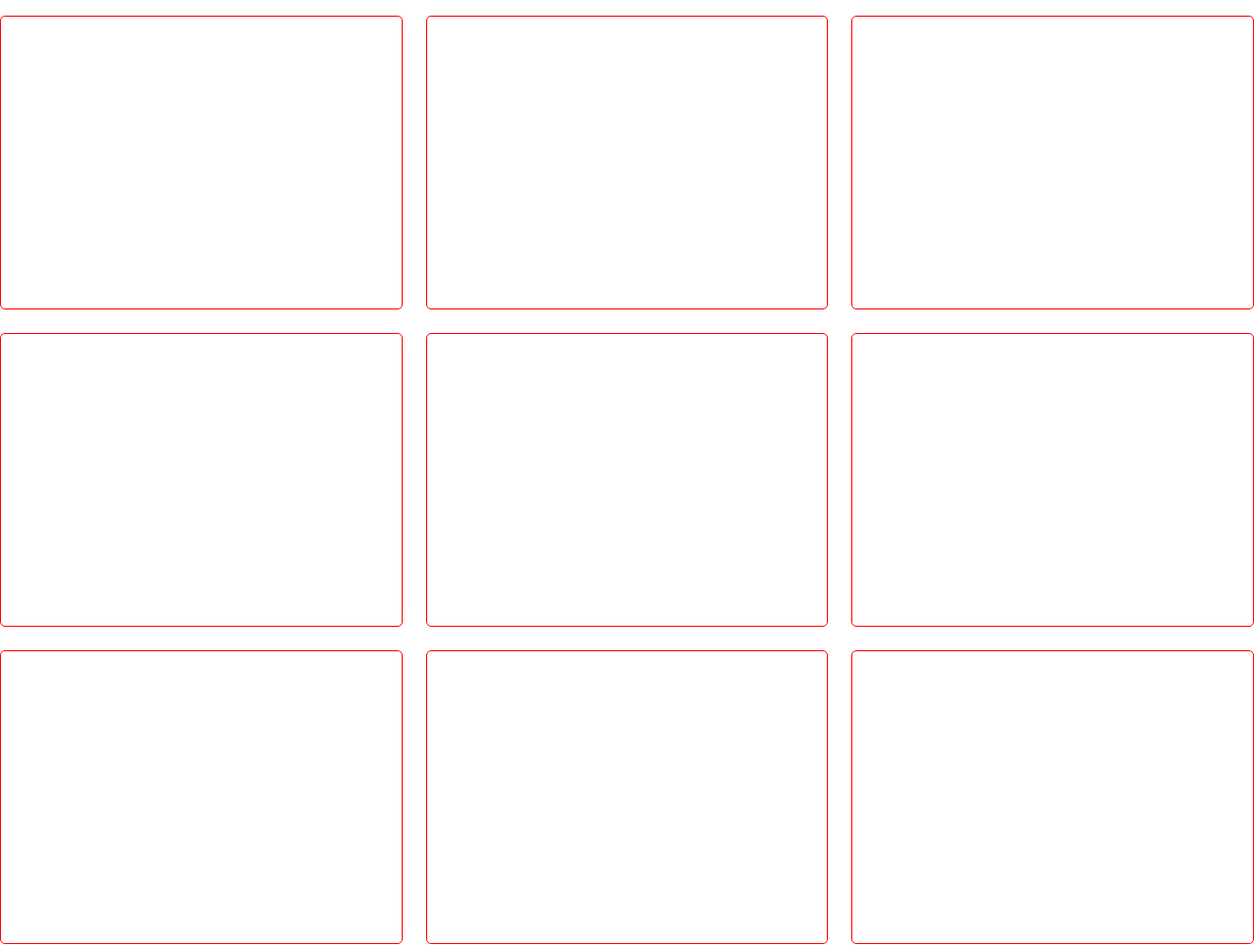
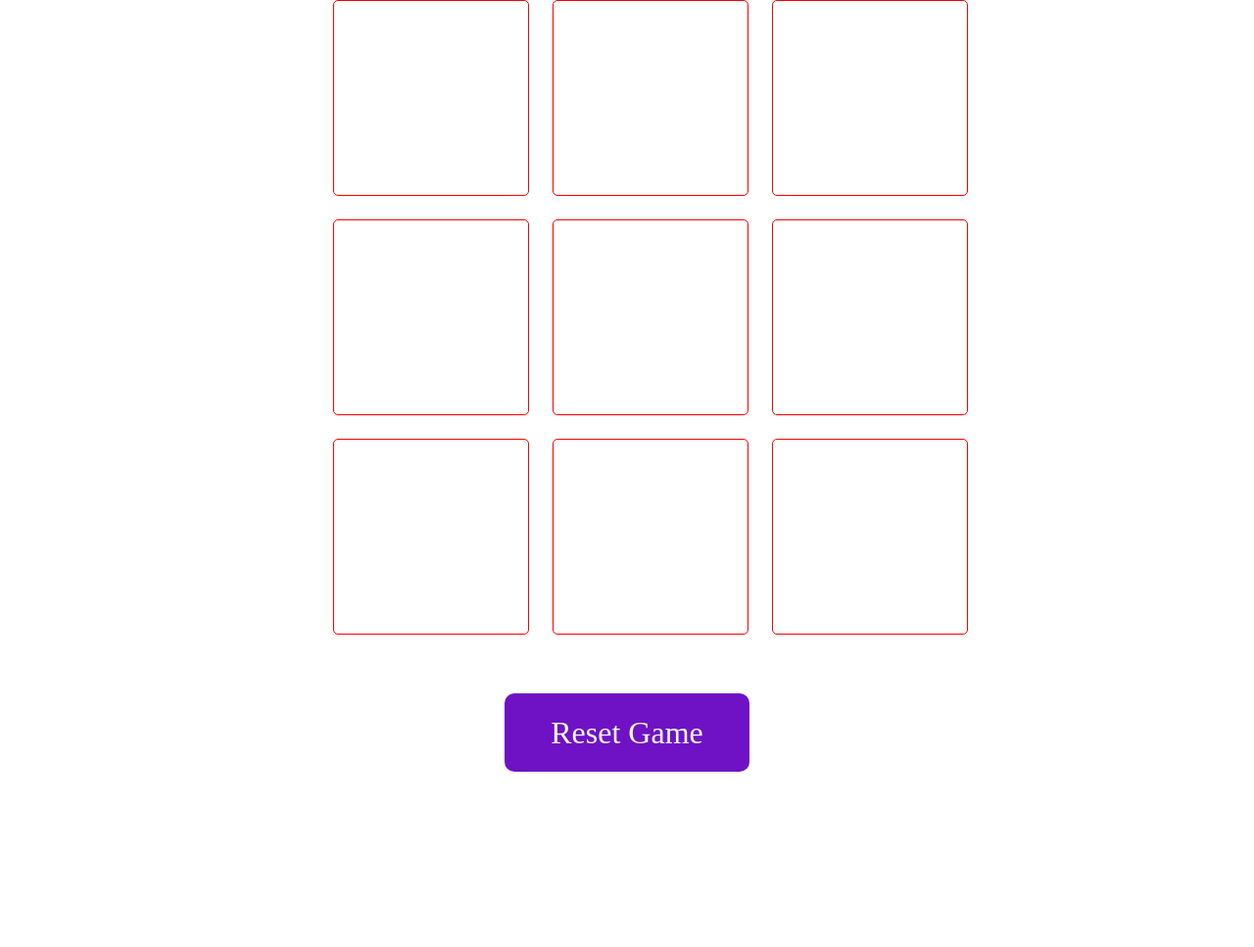
Before and after one commit to rileydanejohnston/tik-tak-toe, a React app: page / in a window 1280 px wide. Shown: the whole page at 98% size. After the commit the page ends 800 px from the top, so only its background shows below. Built offline with nearby package versions, Linux system fonts and the light colour scheme.

Commit message:
feat: add reset button

```diff
--- a/src/components/app/App.js
+++ b/src/components/app/App.js
@@ -99,6 +99,15 @@ function App() {
 
 	}, [winningIndexes])
 
+	const handleReset = () => {
+		setBoard(boardDefault);
+		setActivePlayer(1);
+		setTurnCount(0);
+		winningIndexes([]);
+		setWinner(0);
+		setIsTie(false);
+	}
+
 
 	return (
 		<div className='app'>
@@ -113,6 +122,7 @@ function App() {
 					);
 				})}
 			</ul>
+			<button className='reset' data-testid='reset-button' onClick={handleReset}>Reset Game</button>
 		</div>
 	);
 }
--- a/src/components/app/app.css
+++ b/src/components/app/app.css
@@ -1,13 +1,29 @@
 .app {
 	max-width: 1440px;
 	min-width: 320px;
-
 	margin: 0 auto;
+	display: flex;
+	flex-direction: column;
+	align-items: center;
 }
 
 .grid {
 	display: grid;
-	grid-template-columns: repeat(3, 1fr);
-	grid-template-rows: repeat(3, 300px);
+	width: 600px;
+	grid-template-columns: repeat(3, 200px);
+	grid-template-rows: repeat(3, 200px);
 	gap: 24px;
+	margin: 0 auto;
 }
+
+.reset {
+	width: 250px;
+	height: 80px;
+	font-size: 32px;
+	cursor: pointer;
+	margin-top: 60px;
+	border-radius: 10px;
+	border: none;
+	background-color: rgb(111, 18, 197);
+	color: #fff;
+}
```
